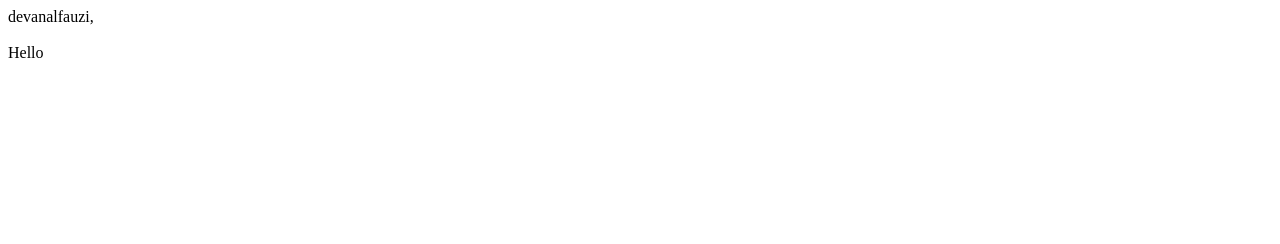
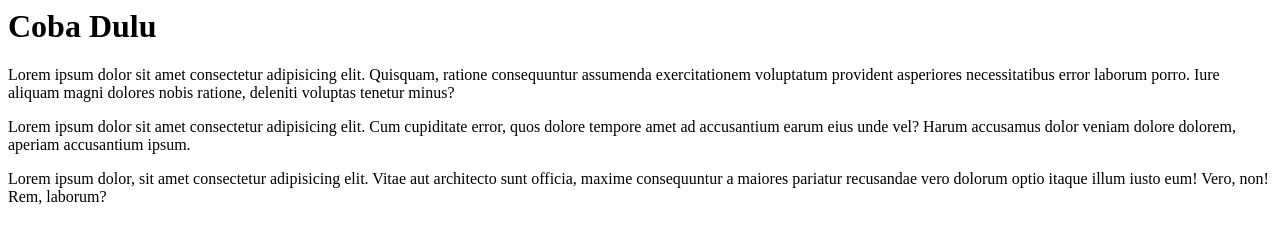
Before and after one commit to kang-jo/devuzzi, a plain HTML site: page index.html in a window 1280 px wide. Drawn offline with Linux system fonts and the light colour scheme.

Commit message:
initialcommit

```diff
--- a/index.html
+++ b/index.html
@@ -1,6 +1,13 @@
-<!DOCTYPE html>
 <html>
-<div id=":ml" class="a3s aiL ">devanalfauzi, <br>
-  <br> Hello <br>
-</div>
+  <head>
+    <meta charset="UTF-8">
+    <meta name="viewport" content="width-device-width, initial-scale=1.0">
+    <title>Cobaa</title>
+  </head>
+  <body>
+    <h1>Coba Dulu</h1>
+    <p>Lorem ipsum dolor sit amet consectetur adipisicing elit. Quisquam, ratione consequuntur assumenda exercitationem voluptatum provident asperiores necessitatibus error laborum porro. Iure aliquam magni dolores nobis ratione, deleniti voluptas tenetur minus?</p>
+    <p>Lorem ipsum dolor sit amet consectetur adipisicing elit. Cum cupiditate error, quos dolore tempore amet ad accusantium earum eius unde vel? Harum accusamus dolor veniam dolore dolorem, aperiam accusantium ipsum.</p>
+    <p>Lorem ipsum dolor, sit amet consectetur adipisicing elit. Vitae aut architecto sunt officia, maxime consequuntur a maiores pariatur recusandae vero dolorum optio itaque illum iusto eum! Vero, non! Rem, laborum?</p>
+  </body>
 </html>
```
